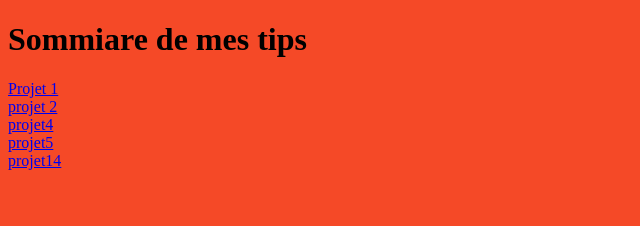
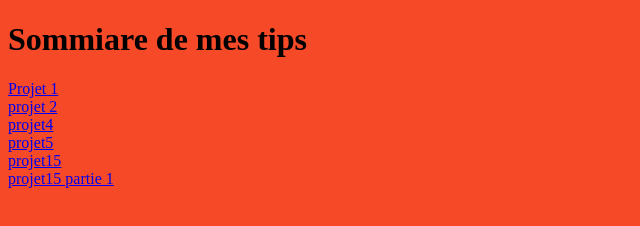
Before and after one commit to SpId0k1ng/bts, a plain HTML site: page index.html in a window 1280 px wide. Shown: the whole page, without its empty margins (0-640 px from the left). Drawn offline with Linux system fonts and the light colour scheme.

Commit message:
Add files via upload

```diff
--- a/index.html
+++ b/index.html
@@ -15,7 +15,10 @@
 <br>
 <a href="projet5/inscription.html"> projet5 </a>
 <br>
-<a href="projet14/tp14.pdf"> projet14 </a>
+<a href="projet15/tp14.pdf"> projet15 </a>
+<br>
+<a href="projet15/tp14partie1.pdf"> projet15 partie 1 </a>
+
 
 </body>
 </html>
```
Also changed, not shown: 1 other file.
